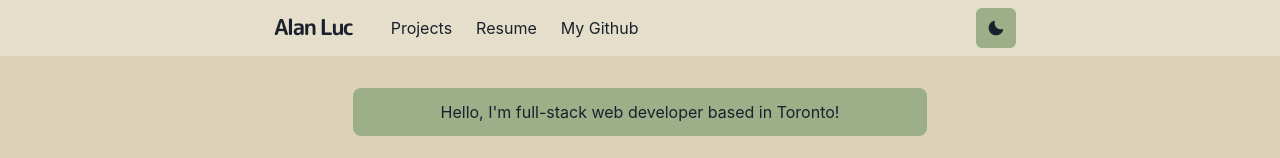
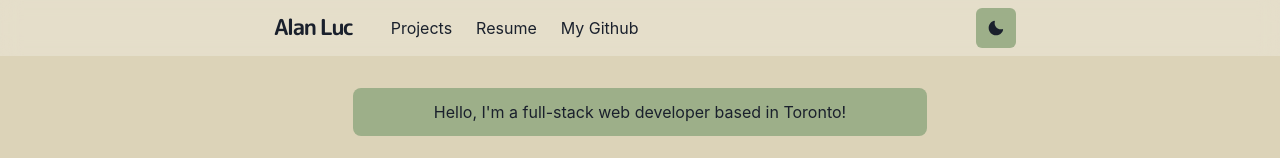
Before and after one commit to Alan-Luc/portfolio, a Next.js app: page / in a window 1280 px wide. Shown: the top 158 px of the page. Built offline with nearby package versions, Linux system fonts and the light colour scheme.

Commit message:
index edit

```diff
--- a/pages/index.js
+++ b/pages/index.js
@@ -16,7 +16,7 @@ const Page = () => {
       <Container>
         <Section>
         <Box borderRadius="lg" bg={useColorModeValue("#9DAF89", "#415865")} p ={3} mb={6} align="center" mt={8}>
-          Hello, I&apos;m full-stack web developer based in Toronto!
+          Hello, I&apos;m a full-stack web developer based in Toronto!
         </Box>
         <Box display={{md: 'flex'}}>
           <Box flexGrow={1}>
```
